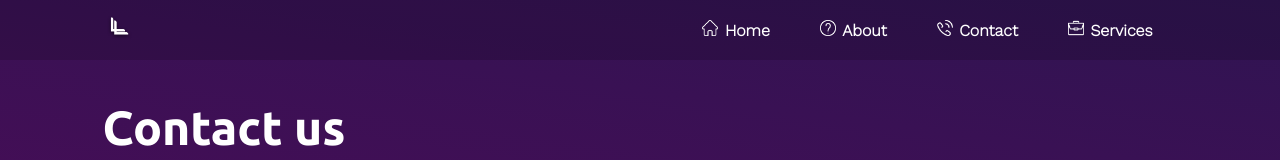
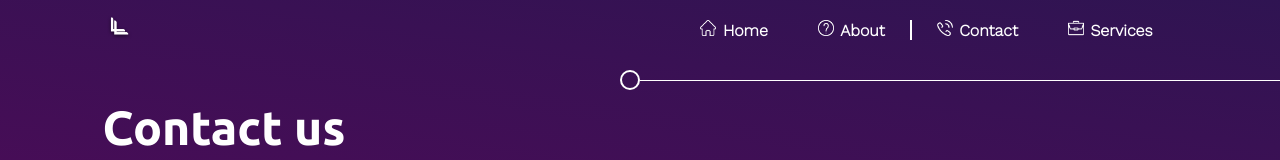
Before and after one commit to Senpai-Coders/Lisa-Webdevelopment-, a React (Create React App) app: page /Contact in a window 1280 px wide. Shown: the top 160 px of the page. Built offline with nearby package versions, Linux system fonts and the light colour scheme.

Commit message:
aediting contact

```diff
--- a/src/components/Global_Component/Nav/Nav.js
+++ b/src/components/Global_Component/Nav/Nav.js
@@ -1,7 +1,7 @@
 
 
-import React from 'react'
-import { Link } from 'react-router-dom'
+import React,{useState} from 'react'
+import { Link,useLocation } from 'react-router-dom'
 
 import "./Nav.scss"
 
@@ -13,18 +13,43 @@ import NavLisa_ico from '../../../Assets/Imgs/Lisa2.2.1.png'
 import Transition from '../Transition/Transition'
 
 const Nav = () => {
+	const location = useLocation();
+	const [ activeButton , setActiveButton  ] = useState(location.pathname.replace("/",''))
 	return (
 		<nav className="flexed-between">
-			<Transition/>
+			{/* <Transition/> */}
+			<div className = "circle-nav"></div>
 			<div alt="Lisa Logo" className="logoDesu">
 				{/* <p>Lisa</p> */}
 				<img src= {NavLisa_ico} className = 'logo-lisa' alt = 'lisa_ico'/>
 			</div>
+
+
 			<ul className="flexed-evenly">
-				<li><Link to="/"><img className="nav_ico" alt="Home" src={Home_ico} /><span className="nav-links">Home</span></Link></li>
-				<li><Link to="/About"><img className="nav_ico" alt="Home" src={About_ico} /><span className="nav-links">About</span></Link></li>
-				<li><Link to="/Contact"><img className="nav_ico" alt="Home" src={Contact_ico} /><span className="nav-links">Contact</span></Link></li>
-				<li><Link to="/Service"><img className="nav_ico" alt="Home" src={Services_ico} /><span className="nav-links">Services</span></Link></li>
+				<li className ={ activeButton == ''? 'active':''}>
+					<Link to="/">
+						<img className="nav_ico" alt="Home" src={Home_ico} />
+						<span className="nav-links">Home</span>
+					</Link>
+				</li>
+				<li className = { activeButton  == 'About'? 'active':''}>
+					<Link to="/About">
+						<img className="nav_ico" alt="Home" src={About_ico} />
+						<span className="nav-links">About</span>
+					</Link>
+				</li>
+				<li className = { activeButton == 'Contact'? 'active':''}>
+					<Link to="/Contact">
+						<img className="nav_ico" alt="Home" src={Contact_ico} />
+						<span className="nav-links">Contact</span>
+					</Link>
+				</li >
+				<li className = { activeButton == 'Service'? 'active':''}>
+					<Link to="/Service">
+						<img className="nav_ico" alt="Home" src={Services_ico} />
+						<span className="nav-links">Services</span>
+					</Link>
+				</li>
 			</ul>
 		</nav>
 	)
--- a/src/components/Global_Component/Nav/Nav.scss
+++ b/src/components/Global_Component/Nav/Nav.scss
@@ -4,9 +4,30 @@
 nav {
     align-items: center;
     padding: 12px 8%;
-    background: rgba(0, 0, 0, 0.158);
+    // background: rgba(0, 0, 0, 0.158);
+
+    .circle-nav{
+        top: 10%;
+        position: absolute;
+        width: 50%;
+        right: 0%;
+        height: 1px;
+        background-color: white;
+        &:after{
+            content: "";
+            position: absolute;
+            width: 20px;
+            height:20px;
+            top: -10px;
+            left: -20px;
+            border: 2px solid white;
+            border-radius: 100px;
+            box-sizing: border-box;
+        }
 
 
+
+    }
     a {
         text-decoration: none;
         font-family: "Work Sans", sans-serif;
@@ -34,6 +55,7 @@ nav {
     }
 
     li {
+        // background-color: yellowgreen;
         .nav_ico {
             max-width: $nav_ico_sm;
             max-height:$nav_ico_sm;
@@ -46,14 +68,24 @@ nav {
         }
 
         align-items: center;
+        &:hover{
+           border-left: 2px solid white;
+        }
     }
+
+    .active{
+        border-left: 2px solid white;
+    }
+
 
     ul {
         list-style: none;
         @media only screen and (max-width: $sm_w) {
             padding-left: 0;
         }
+
     }
+
 
     .logoDesu {
         font-family: "Dancing Script";
--- a/src/components/landing-page/About/About.scss
+++ b/src/components/landing-page/About/About.scss
@@ -1,4 +1,6 @@
 
-// .About {
-
-// }
+.About {
+    background: rgb(114,0,95);
+    background: linear-gradient(8deg, rgba(114,0,95,1) 0%, rgba(47,20,82,1) 100%);
+    font-family: 'Ubuntu', sans-serif;
+}
--- a/src/components/landing-page/Contact/Contact.js
+++ b/src/components/landing-page/Contact/Contact.js
@@ -102,6 +102,7 @@ const Contact = () => {
 	return (
 		<div className="Contact">
 			<Nav />
+			<div className = 'background-animation'></div>
 			<div className = 'contact-container'>
 				<h1>Contact us</h1>
 
@@ -133,8 +134,6 @@ const Contact = () => {
 							name="Email"
 							className="Email"
 							placeholder="Email@example.com" />
-
-
 					</div>
 					{/* End of single item */}
 
@@ -177,9 +176,7 @@ const Contact = () => {
 					{
 						isEmailSending ? <h1> Is sending </h1> : null
 					}
-
 					<div className = 'file-input'>
-
 						<label className="custom-file-upload" onClick = {()=>resetAttachment()} >
 							<p>Remove File</p>
 						</label>
@@ -194,7 +191,6 @@ const Contact = () => {
 							{' '}
 
 						</label>
-
 						{
 						fileName != ''?
 						<label className="custom-file-upload file-name-text">
@@ -202,9 +198,6 @@ const Contact = () => {
 						</label>
 						:null
 						}
-
-
-
 					</div>
 				</div>
 			</div>
--- a/src/components/landing-page/Contact/Contact.scss
+++ b/src/components/landing-page/Contact/Contact.scss
@@ -13,8 +13,7 @@
     // background: rgb(47,20,82);
 
     // background: linear-gradient(0deg, rgba(47,20,82,1) 0%, rgba(114,0,95,1) 100%);
-    background: rgb(114,0,95);
-background: linear-gradient(8deg, rgba(114,0,95,1) 0%, rgba(47,20,82,1) 100%);
+
     font-family: 'Ubuntu', sans-serif;
     .contact-container{
 
@@ -104,4 +103,12 @@ background: linear-gradient(8deg, rgba(114,0,95,1) 0%, rgba(47,20,82,1) 100%);
         }
 
     }
+    .background-animation{
+        position: fixed;
+        z-index: -10;
+        width: 100%;
+        height: 100%;
+        background: rgb(114,0,95);
+        background: linear-gradient(8deg, rgba(114,0,95,1) 0%, rgba(47,20,82,1) 100%);
+    }
 }
--- a/src/components/landing-page/Home/Home.scss
+++ b/src/components/landing-page/Home/Home.scss
@@ -42,4 +42,5 @@
         }
 
     }
+
 }
--- a/src/components/landing-page/Service/Service.scss
+++ b/src/components/landing-page/Service/Service.scss
@@ -1,4 +1,6 @@
 
-// .Service {
-
-// }
+.Service {
+    background: rgb(114,0,95);
+    background: linear-gradient(8deg, rgba(114,0,95,1) 0%, rgba(47,20,82,1) 100%);
+    font-family: 'Ubuntu', sans-serif;
+}
```
Also changed, not shown: src/components/landing-page/Home/Home.js (line endings or trailing spaces).
